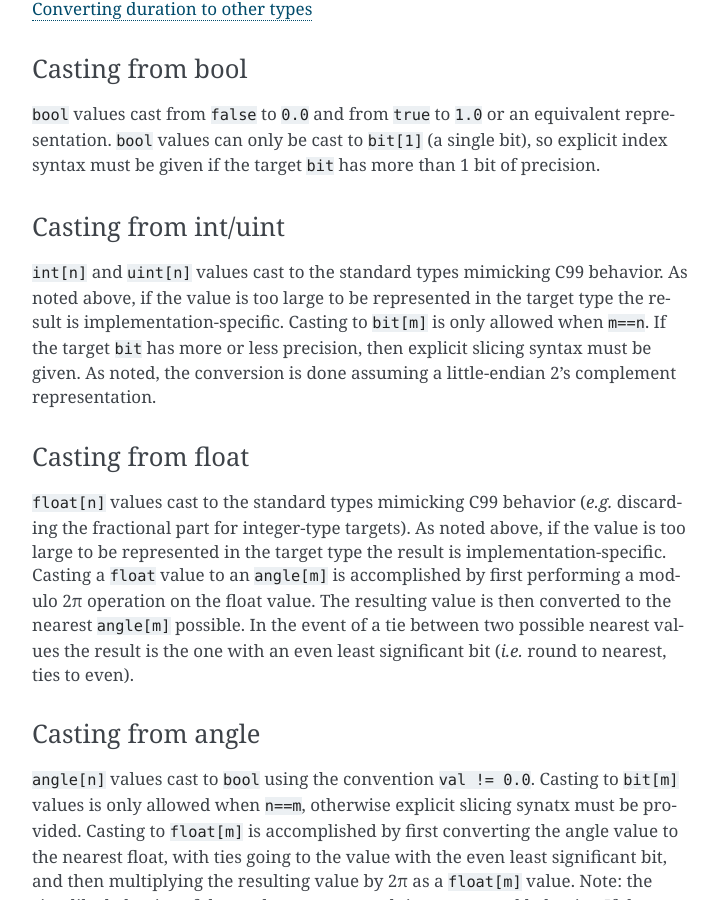
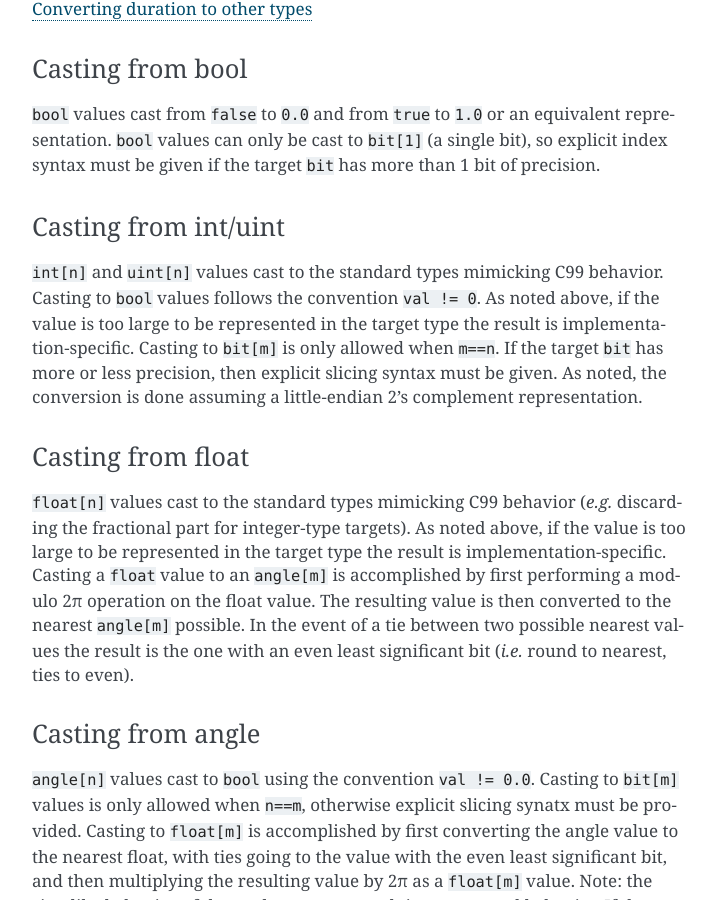
Before and after one commit to openqasm/openqasm, a Sphinx documentation site: the page built from source/language/types.rst, in a window 1280 px wide and 900 px high, scrolled down 8026 px. Shown: the whole window, without its empty margins (388-1106 px from the left). Built offline with Sphinx 7.4.7, drawn with Linux system fonts in a browser that asks for light colours; nearby versions of some CDN libraries; cross-references to code outside the pages are shown as plain code.

Commit message:
Specify int/uint to bool conversion rule

```diff
--- a/source/language/types.rst
+++ b/source/language/types.rst
@@ -471,7 +471,8 @@ Casting from int/uint
 ~~~~~~~~~~~~~~~~~~~~~
 
 ``int[n]`` and ``uint[n]`` values cast to the standard types mimicking C99
-behavior. As noted above, if the value is too large to be represented in the
+behavior. Casting to ``bool`` values follows the convention ``val != 0``.
+As noted above, if the value is too large to be represented in the
 target type the result is implementation-specific. Casting to ``bit[m]``
 is only allowed when ``m==n``. If the target
 ``bit`` has more or less precision, then explicit slicing syntax must be given.
```
